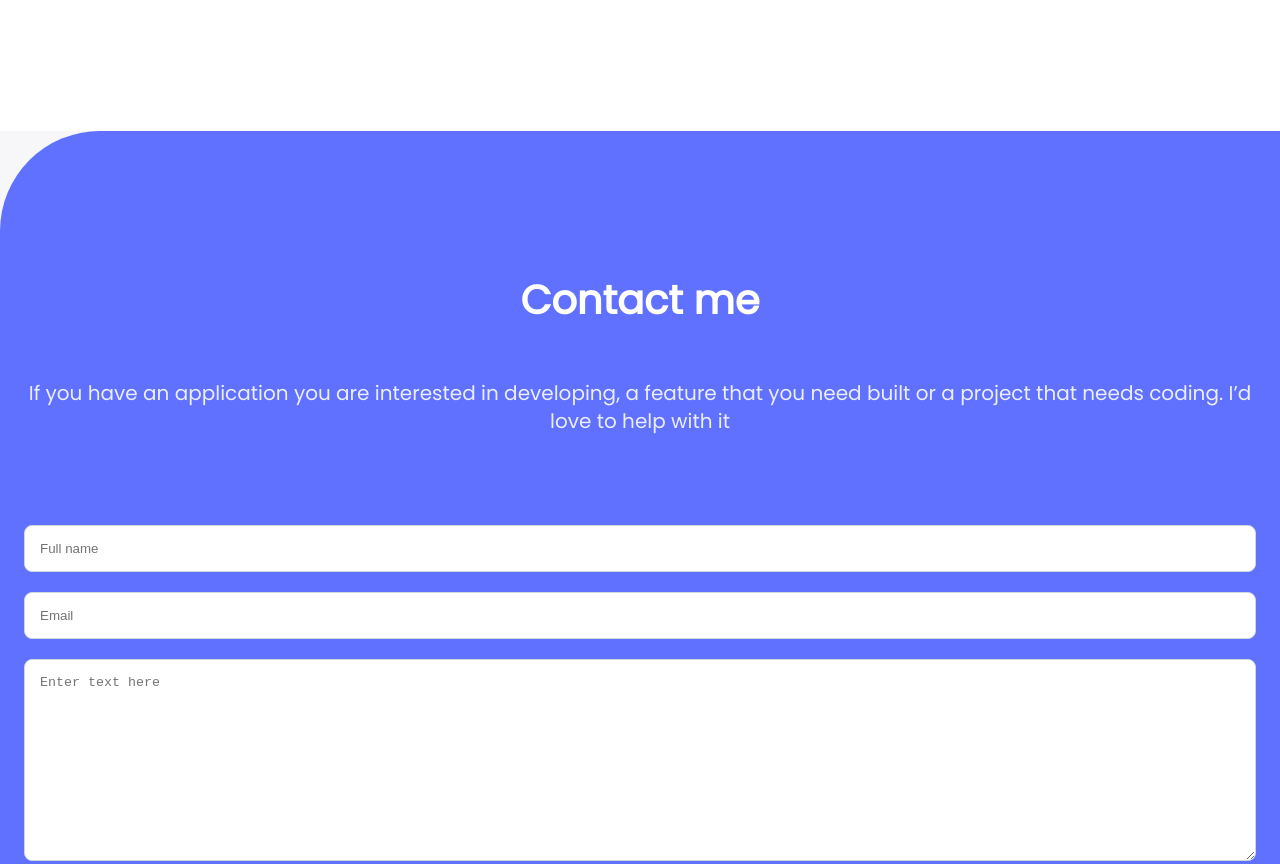
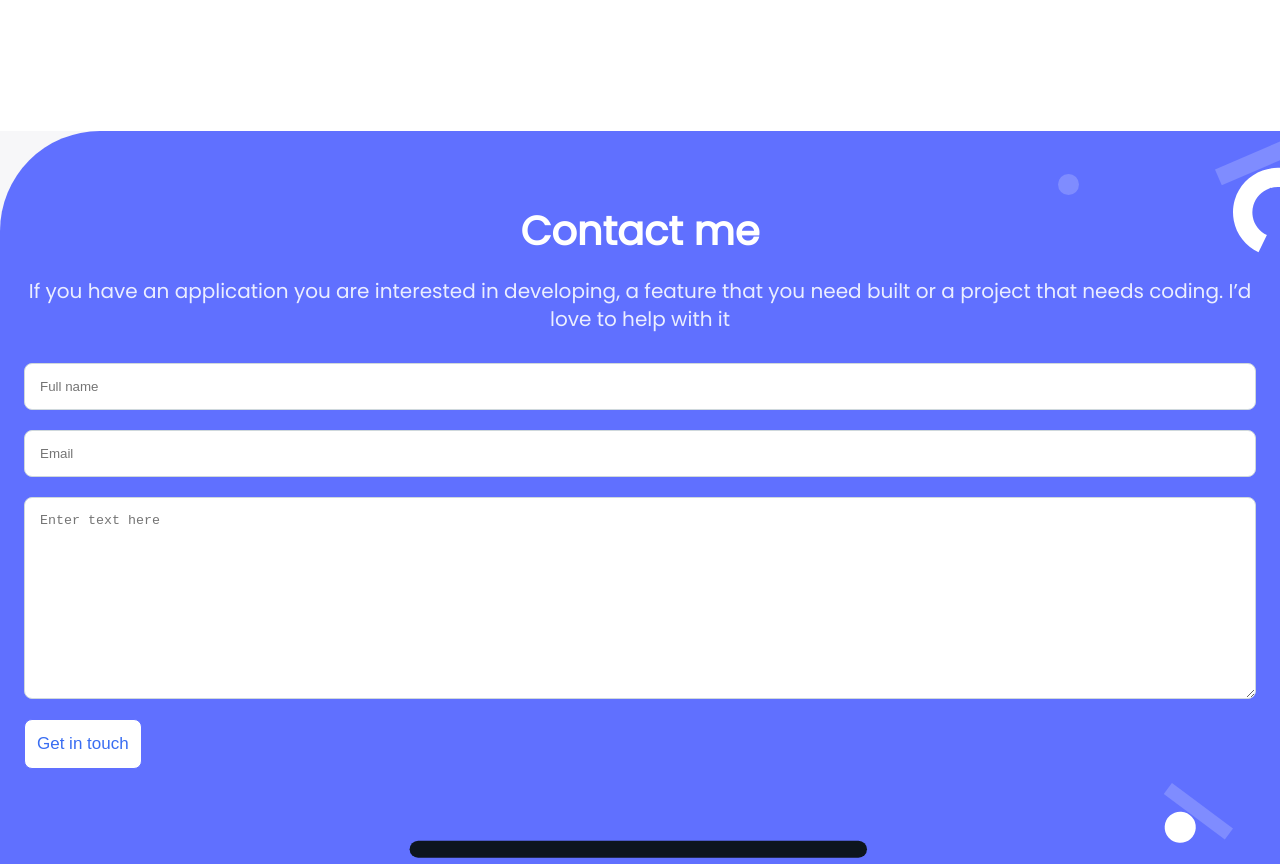
Before and after one commit to ridwanediallo/Portfolio, a website: page index.html in a window 1280 px wide. Shown: the part 4800-5664 px from the top of the page. Drawn offline with nearby package versions, Linux system fonts and the light colour scheme.

Commit message:
Update footer background and link form to formspree

```diff
--- a/index.html
+++ b/index.html
@@ -350,7 +350,7 @@
         needs
         coding. I’d love to help with it</p>
     </div>
-    <form action="./" method="post" class="form">
+    <form action="https://formspree.io/f/xwkyvenp" method="post" class="form">
       <div class="name">
         <label for="name"></label>
         <input type="text" name="full-name" id="name"
--- a/styles.css
+++ b/styles.css
@@ -260,13 +260,11 @@ footer {
   background-color: #6070ff;
   background-image: url(./images/footer-gb/contact\ form\ shapes-mobile.svg);
   background-repeat: no-repeat;
-  background-size: 30% 120%;
-  background-position: right 20px bottom;
+  background-position: right bottom 35px;
   border-radius: 100px 0 0 0;
-  padding-top: 100px;
+  padding-top: 64px;
   display: flex;
   flex-direction: column;
-  gap: 60px;
 }
 
 .footer-text {
@@ -335,3 +333,8 @@ form textarea {
   text-decoration: underline;
   border: 1px solid #fff;
 }
+
+h2.title{
+  margin: 0;
+  padding: 0;
+}
```
